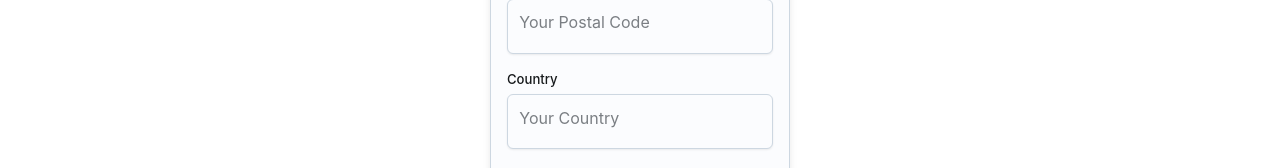
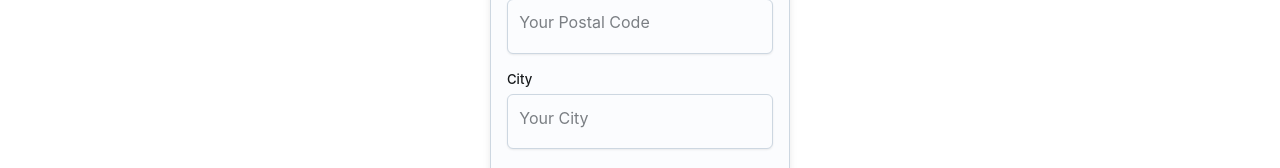
Before and after one commit to CPS714-Group23/CPS714-Group23, a React (Create React App) app: page /signup in a window 1280 px wide. Shown: the part 632-800 px from the top of the page. Built offline with nearby package versions, Linux system fonts and the light colour scheme; the HTML template or start-up script is replaced by a standard one.

Commit message:
update nav

```diff
--- a/package.json
+++ b/package.json
@@ -3,9 +3,6 @@
   "version": "0.1.0",
   "private": true,
   "dependencies": {
-    "@emotion/react": "^11.11.1",
-    "@emotion/styled": "^11.11.0",
-    "@mui/icons-material": "^5.14.12",
     "@mui/joy": "^5.0.0-beta.10",
     "@mui/material": "^5.14.12",
     "@testing-library/jest-dom": "^5.17.0",
--- a/src/pages/signUp/signUp.css
+++ b/src/pages/signUp/signUp.css
@@ -4,12 +4,12 @@
 }
 
 input:focus:not([read-only]) {
-	border-bottom: none !important;
-	box-shadow: none !important;
+  border-bottom: none !important;
+  box-shadow: none !important;
 }
 
 input {
-	border-bottom: none !important;
+  border-bottom: none !important;
 }
 
 button:focus,
--- a/src/pages/signUp/signUp.jsx
+++ b/src/pages/signUp/signUp.jsx
@@ -16,6 +16,7 @@ export default function SignUp() {
     dob: '',
     address: '',
     postalCode: '',
+    city: '',
     country: '',
     stateProvince: '',
     phoneNumber: '',
@@ -38,6 +39,7 @@ export default function SignUp() {
         regex: /^[A-Za-z]\d[A-Za-z] \d[A-Za-z]\d$/,
         errorMessage: 'Invalid postal code format (e.g., S3D 4T6)',
       },
+      city: { required: true },
       email: {
         required: true,
         regex: /^[\w-]+(\.[\w-]+)*@[\w-]+(\.[\w-]+)+$/,
@@ -185,6 +187,19 @@ export default function SignUp() {
               <Typography style={{ color: 'red' }} fontSize="sm">{errorMessages.postalCode}</Typography>
             </FormControl>
             <FormControl>
+              <FormLabel>City</FormLabel>
+              <Input
+                name="city"
+                type="text"
+                placeholder="Your City"
+                value={formData.city}
+                onChange={handleChange}
+              />
+              <Typography style={{ color: 'red' }} fontSize="sm">
+                {errorMessages.city}
+              </Typography>
+            </FormControl>
+            <FormControl>
               <FormLabel>Country</FormLabel>
               <Input
                 name="country"
```
Also changed, not shown: 1 other file (tests, documents, lock files or other folders).
